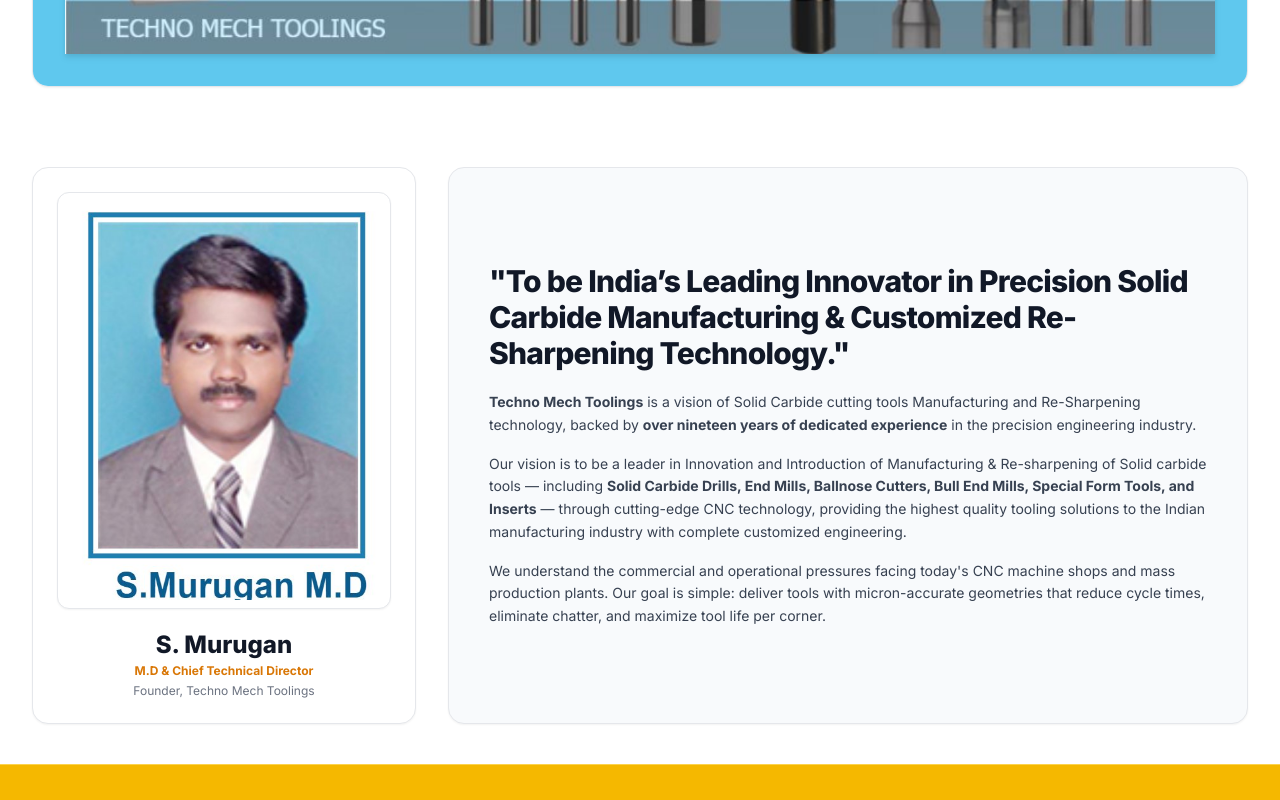
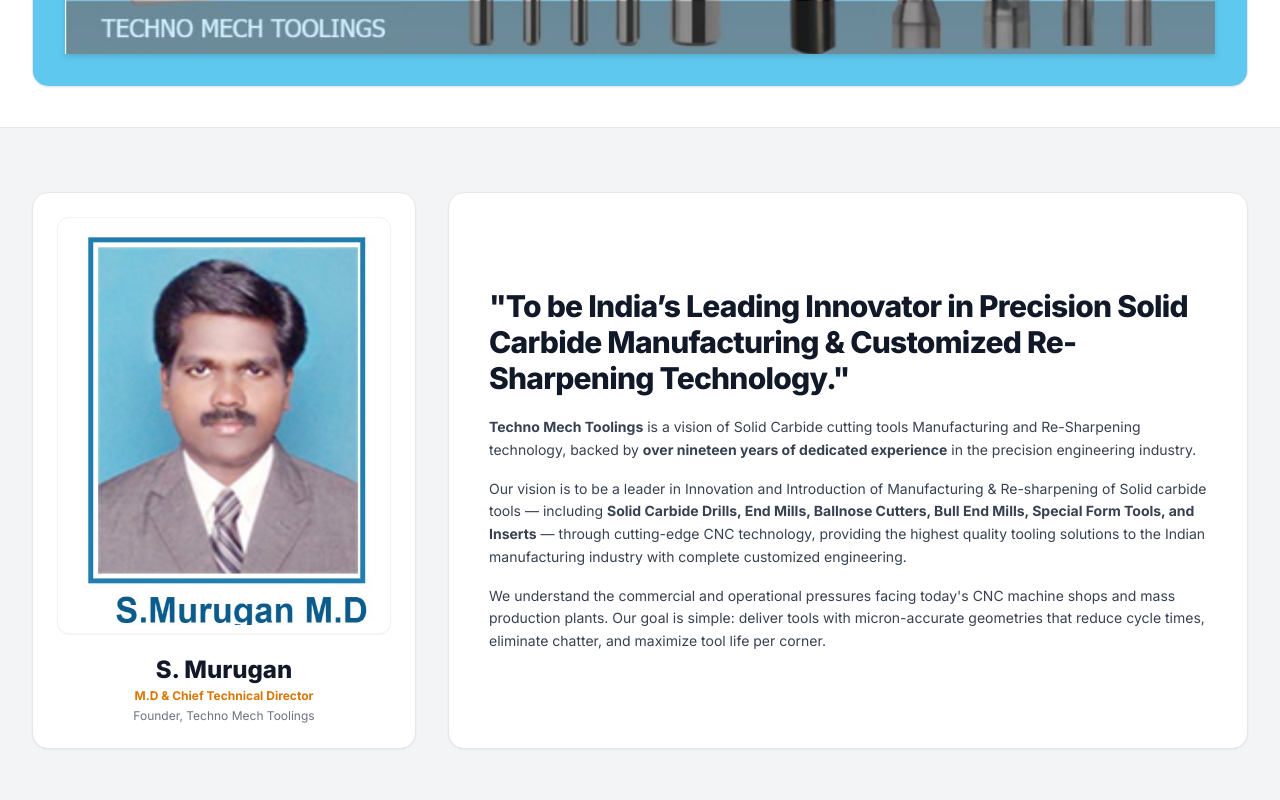
Before and after one commit to santhoshm21/techno-mill, a React (Vite) app: page /about in a window 1280 px wide. Shown: the part 820-1620 px from the top of the page. Built offline with nearby package versions, Linux system fonts and the light colour scheme.

Commit message:
Update Executive Leadership section background to clean gray with elevated white cards

```diff
--- a/src/pages/About.jsx
+++ b/src/pages/About.jsx
@@ -49,13 +49,14 @@ export default function About({ embedded = false }) {
         </div>
       </section>
 
-      {/* 3. EXECUTIVE LEADERSHIP & FOUNDER'S VISION (S. MURUGAN, M.D.) */}
-      <section className="max-w-7xl mx-auto px-4 sm:px-6 lg:px-8 py-10">
+      {/* 3. EXECUTIVE LEADERSHIP & FOUNDER'S VISION (S. MURUGAN, M.D.) (Gray Background) */}
+      <section className="w-full bg-[#F3F4F6] py-12 sm:py-16 border-t border-gray-200">
+        <div className="max-w-7xl mx-auto px-4 sm:px-6 lg:px-8">
           <div className="grid grid-cols-1 lg:grid-cols-12 gap-8 items-stretch">
 
             {/* Left Column (4 cols): Executive Portrait Card */}
-          <div className="lg:col-span-4 bg-white border border-[#E5E7EB] rounded-2xl p-6 shadow-sm flex flex-col justify-center">
-            <div className="relative rounded-xl overflow-hidden bg-white aspect-[4/5] border border-gray-200 shadow-sm mb-5 flex items-center justify-center p-2">
+            <div className="lg:col-span-4 bg-white border border-gray-200 rounded-2xl p-6 shadow-sm flex flex-col justify-center">
+              <div className="relative rounded-xl overflow-hidden bg-white aspect-[4/5] border border-gray-100 shadow-sm mb-5 flex items-center justify-center p-2">
                 <img
                   src="/images/about/s-murugan-md.png"
                   alt="S. Murugan M.D - Managing Director, Techno Mech Toolings"
@@ -71,7 +72,7 @@ export default function About({ embedded = false }) {
             </div>
 
             {/* Right Column (8 cols): Executive Vision & Guiding Mission */}
-          <div className="lg:col-span-8 bg-[#F8FAFC] border border-[#E5E7EB] rounded-2xl p-6 sm:p-8 lg:p-10 flex flex-col justify-center shadow-sm">
+            <div className="lg:col-span-8 bg-white border border-gray-200 rounded-2xl p-6 sm:p-8 lg:p-10 flex flex-col justify-center shadow-sm">
               <div>
                 <h3 className="text-2xl sm:text-3xl font-black text-gray-900 tracking-tight leading-snug mb-5">
                   &quot;To be India’s Leading Innovator in Precision Solid Carbide Manufacturing &amp; Customized Re-Sharpening Technology.&quot;
@@ -92,6 +93,7 @@ export default function About({ embedded = false }) {
               </div>
             </div>
 
+          </div>
         </div>
       </section>
 
```
Lines whose indentation alone changed are shown as unchanged.
